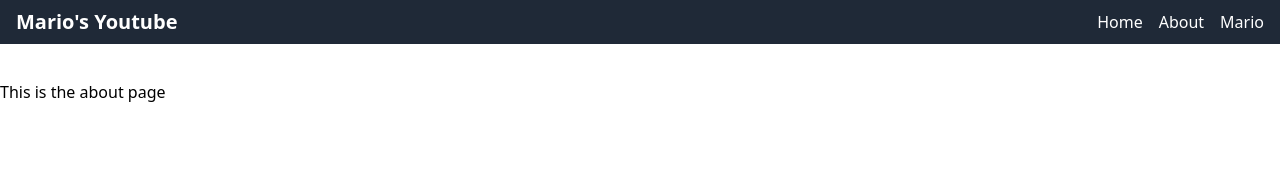
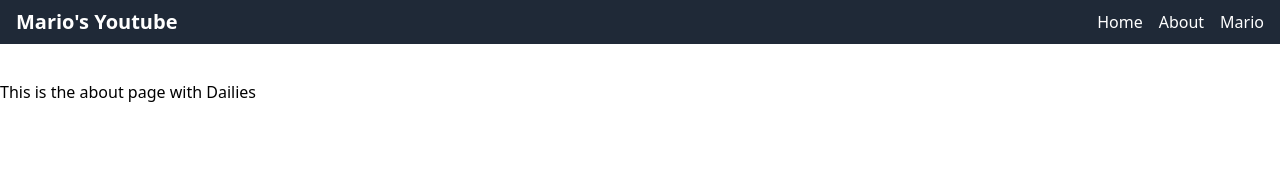
Before and after one commit to cscie114/csci-e-114-final-project-pochat, a Nuxt app: page /about in a window 1280 px wide. Shown: the top 170 px of the page. Built offline with nearby package versions, Linux system fonts and the light colour scheme.

Commit message:
testing at dailies

```diff
--- a/pages/about.vue
+++ b/pages/about.vue
@@ -5,7 +5,7 @@
 </script>
 
 <template>
-  <h1 class="mt-20">This is the about page</h1>
+  <h1 class="mt-20">This is the about page with Dailies</h1>
 
 </template>
 
```
